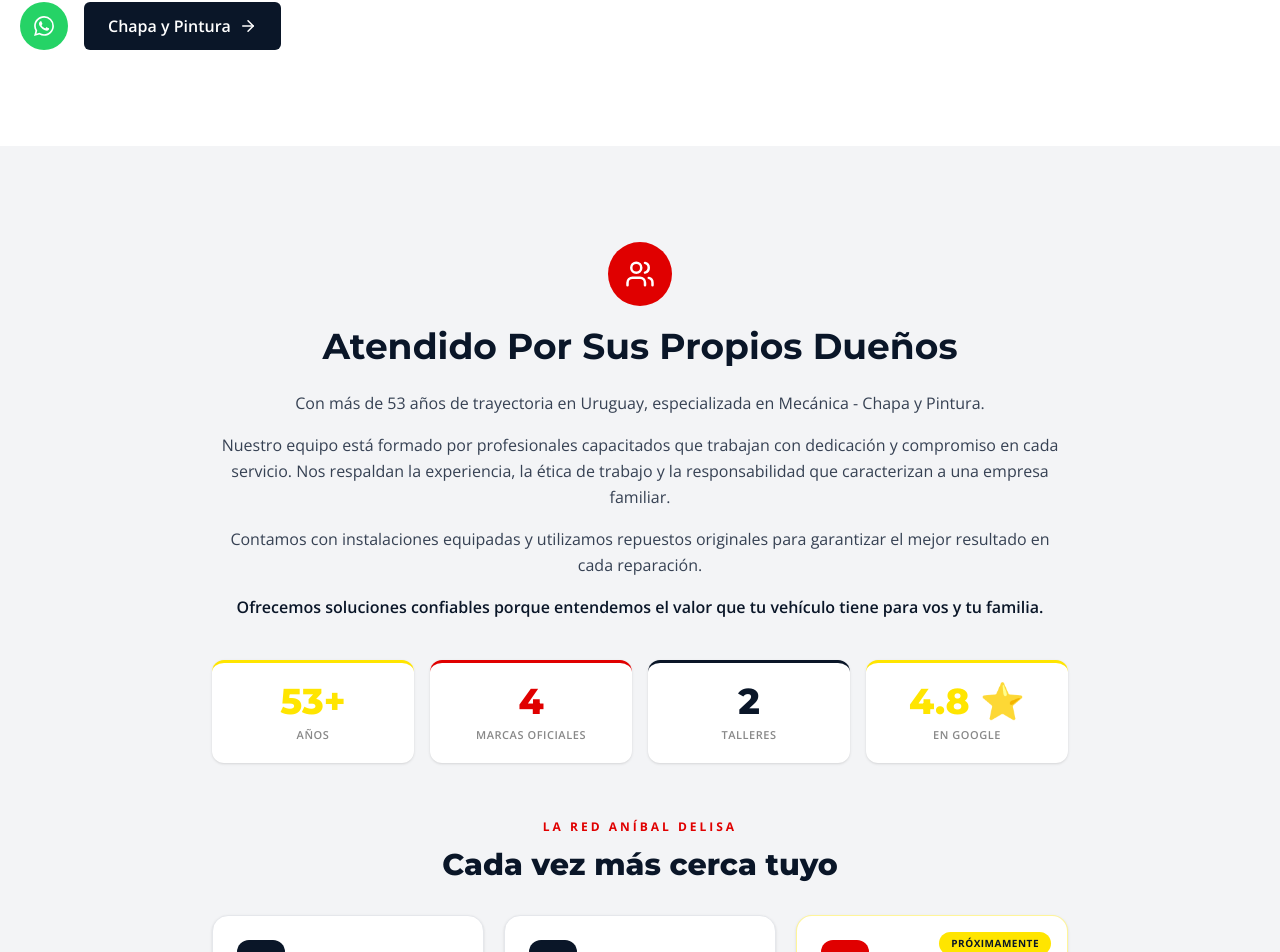
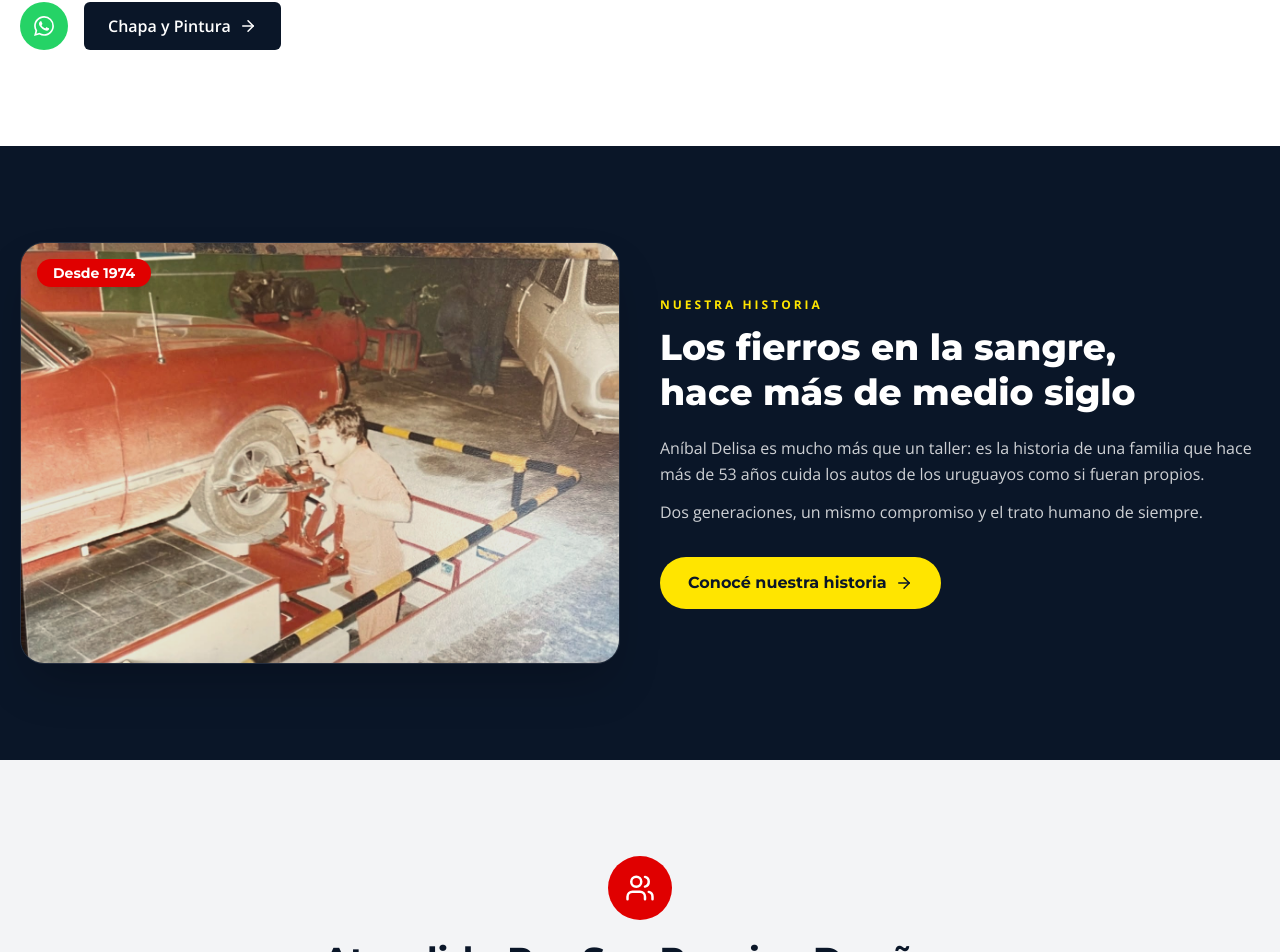
Before and after one commit to delisaluciaanibaldelisa/anibaldelisa-web, a Next.js app: page / in a window 1280 px wide. Shown: the part 4102-5054 px from the top of the page. Built offline with nearby package versions, Linux system fonts and the light colour scheme; no server answers.

Commit message:
Home: agrega teaser 'Nuestra Historia' (banda navy con foto de archivo, badge Desde 1974 y CTA a /nosotros) antes de la seccion de stats

```diff
--- a/app/page.tsx
+++ b/app/page.tsx
@@ -486,6 +486,55 @@ export default function Home() {
         </div>
       </section>
 
+      {/* TEASER — Nuestra Historia (adelanto con foto de archivo) */}
+      <section className="py-16 md:py-24 bg-navy text-white overflow-hidden">
+        <div className="container-x grid gap-10 lg:grid-cols-2 items-center">
+          <SlideReveal from="left" className="relative">
+            <div className="relative rounded-3xl overflow-hidden shadow-2xl border border-white/10">
+              {/* eslint-disable-next-line @next/next/no-img-element */}
+              <img
+                src="/historia/historia-oficio.jpg"
+                alt="Aníbal Delisa trabajando de joven en el taller"
+                loading="lazy"
+                className="w-full h-[300px] md:h-[420px] object-cover [filter:sepia(0.28)_contrast(1.05)_brightness(0.9)]"
+              />
+              <span className="absolute top-4 left-4 rounded-full bg-primary px-4 py-1 text-sm font-heading font-bold shadow-lg">
+                Desde 1974
+              </span>
+            </div>
+          </SlideReveal>
+
+          <SlideReveal from="right">
+            <p className="text-xs font-bold uppercase tracking-[3px] text-gold">
+              Nuestra historia
+            </p>
+            <h2 className="mt-3 font-heading font-extrabold text-3xl md:text-4xl leading-tight">
+              Los fierros en la sangre,
+              <br className="hidden sm:block" /> hace más de medio siglo
+            </h2>
+            <p className="mt-5 text-white/80 leading-relaxed text-[15px] md:text-base">
+              Aníbal Delisa es mucho más que un taller: es la historia de una
+              familia que hace más de 53 años cuida los autos de los uruguayos
+              como si fueran propios.
+            </p>
+            <p className="mt-3 text-white/80 leading-relaxed text-[15px] md:text-base">
+              Dos generaciones, un mismo compromiso y el trato humano de
+              siempre.
+            </p>
+            <Link
+              href="/nosotros"
+              className="group mt-8 inline-flex items-center gap-2 rounded-full bg-gold px-7 py-3.5 font-heading font-bold text-charcoal transition-all hover:scale-[1.04] hover:shadow-[0_10px_30px_rgba(255,229,0,0.4)]"
+            >
+              Conocé nuestra historia
+              <ArrowRight
+                size={18}
+                className="transition-transform group-hover:translate-x-1"
+              />
+            </Link>
+          </SlideReveal>
+        </div>
+      </section>
+
       {/* ATENDIDO POR SUS PROPIOS DUEÑOS — texto original */}
       <section className="py-16 md:py-24 bg-gray-100">
         <div className="container-x max-w-4xl text-center">
```
